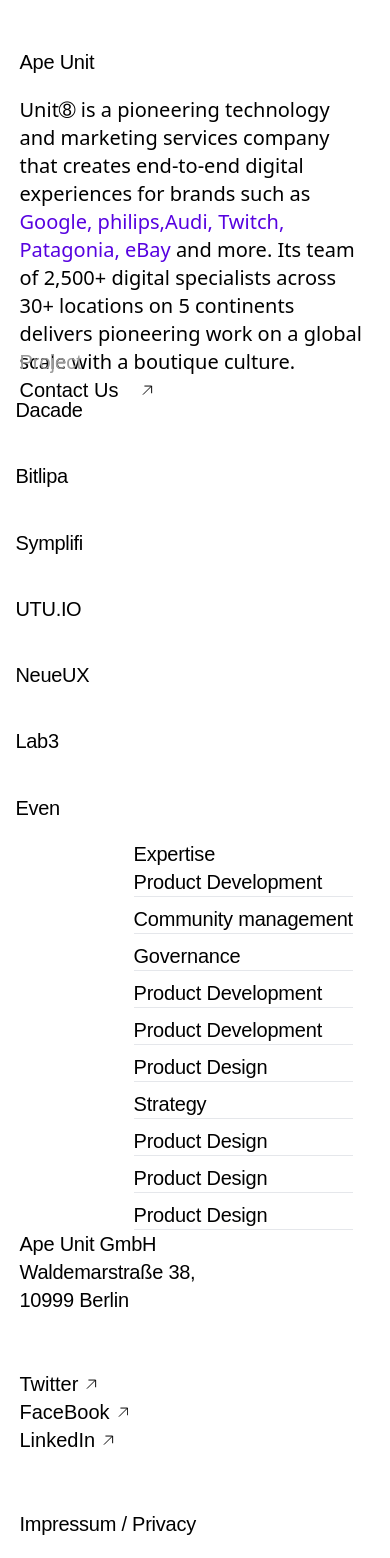
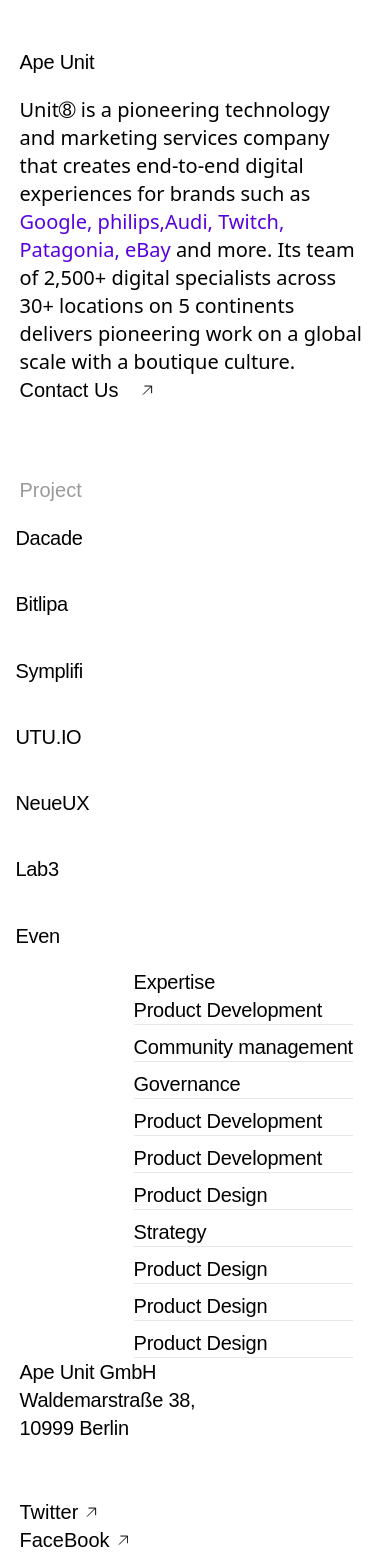
Before and after one commit to TheGymRwanda/unit8-maroon, a Next.js app: page / in a window 390 px wide. Shown: the top 1558 px of the page. Built offline with nearby package versions, Linux system fonts and the light colour scheme.

Commit message:
Feat: Add onclick event to the mobile

```diff
--- a/components/section/Project.jsx
+++ b/components/section/Project.jsx
@@ -26,7 +26,7 @@
   ];
 
   return (
-    <section className="flex flex-col xl:flex xl:flex-row justify-center">
+    <section className="flex flex-col xl:flex xl:flex-row justify-center sm:mt-auto mt-32">
       <div className="flex w-full justify-between">
         <ul className="font-Neufile xl:w-59.25">
           <h3 className="mb-2.75 text-dark-grey md:text-2xl text-xl">Project</h3>
--- a/components/ui/Link.jsx
+++ b/components/ui/Link.jsx
@@ -16,7 +16,7 @@
 
 
 <a
-          className={` group flex cursor-pointer  w-fit items-center gap-1.5 ${props.style}`}
+          className={` group hidden xl:flex cursor-pointer  w-fit items-center gap-1.5 ${props.style}`}
           href={props.link}
           onMouseOver={() => props.showIndex()}
           onMouseLeave={() => props.hide()}
@@ -28,7 +28,19 @@
             {props.arrow}
           </div>
         </a>
-
+        <a
+          className={` group xl:hidden flex cursor-pointer  w-fit items-center gap-1.5 ${props.style}`}
+          href={props.link}
+          onClick={() => props.showIndex()}
+          // onMouseLeave={() => props.hide()}
+        >
+          <p className={`font-Neufile md:text-2xl text-xl font-normal not-italic leading-7 ${props.textStyle}`}>
+            {props.text}
+          </p>
+          <div className={`relative ${props.imageWrapperStyle}`}>
+            {props.arrow}
+          </div>
+        </a>
     </>
   );
 }
```
